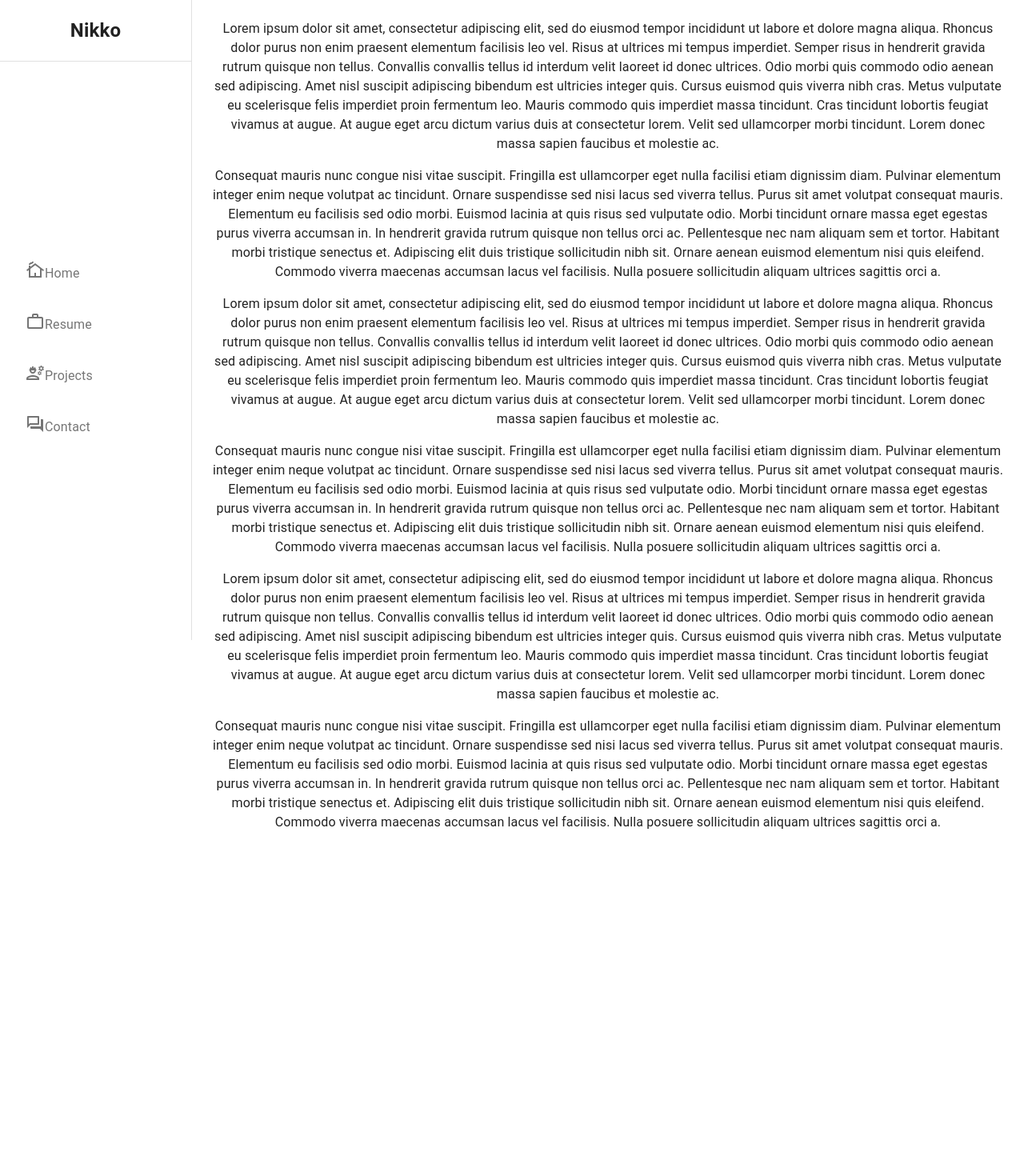
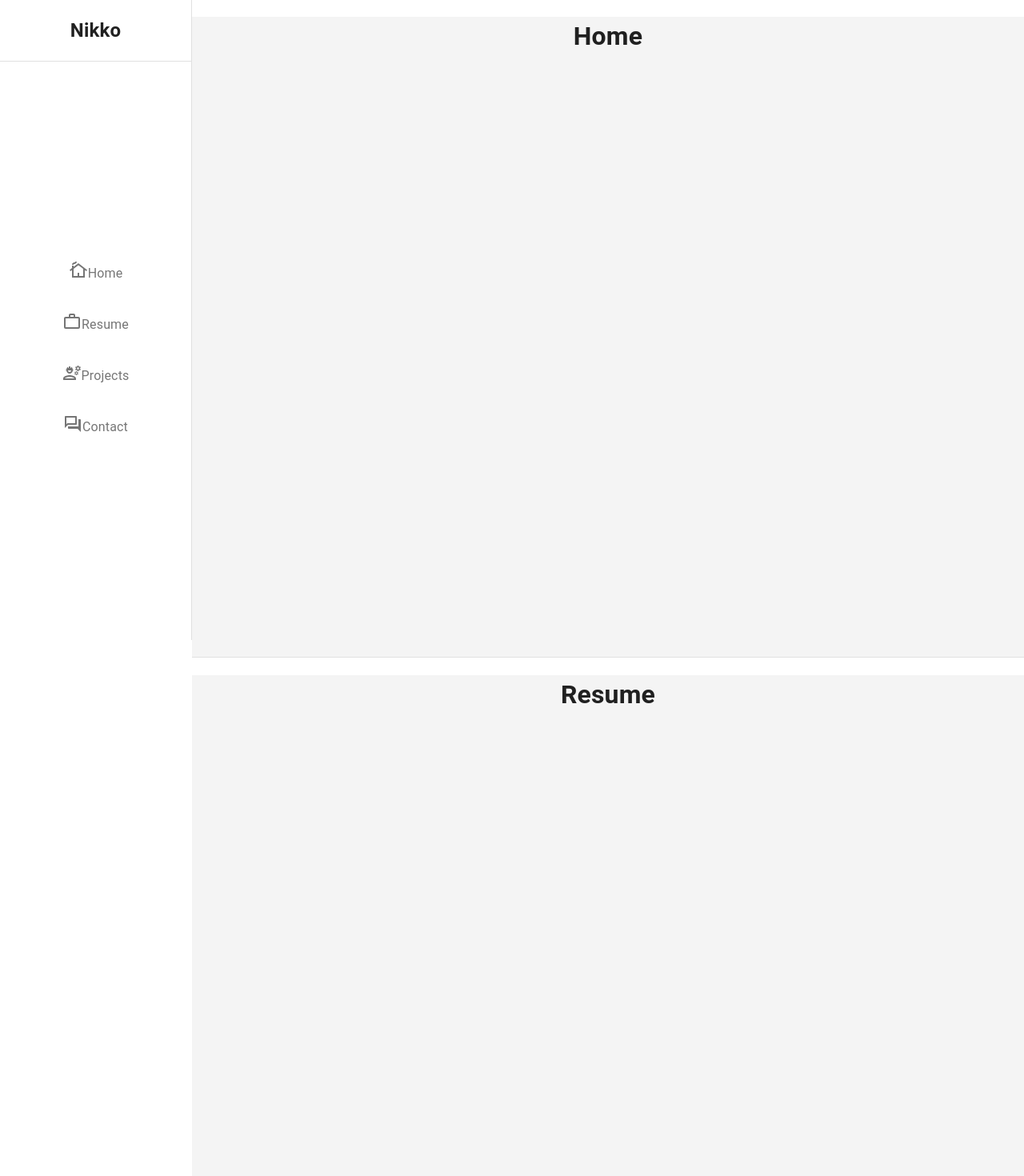
Before and after one commit to nkoda/nkoda.github.io, a React (Create React App) app: page / in a window 1280 px wide. Shown: the top 1470 px of the page at 80% size. Before the commit the page ends 1080 px from the top, so only its background shows below. Built offline with nearby package versions, Linux system fonts and the light colour scheme.

Commit message:
templated the main sections

```diff
--- a/src/App.js
+++ b/src/App.js
@@ -3,103 +3,27 @@ import './App.css';
 import Sidebar from './components/side-bar/side-bar.component';
 import Box from '@mui/material/Box';
 import CssBaseline from '@mui/material/CssBaseline';
-import Toolbar from '@mui/material/Toolbar';
-import Typography from '@mui/material/Typography';
+import HomeSection from './components/main-sections/home.main-section';
+import ResumeSection from './components/main-sections/resume.main-section';
+import ProjectsSection from './components/main-sections/projects.main-section';
+import ContactSection from './components/main-sections/contact.main-section';
 
 
-const drawerWidth = 200;
+const drawerWidth = 195;
 
 function App() {
   return (
     <Box className="App" sx={{display: 'flex'}}>
+      <CssBaseline />
       <Sidebar></Sidebar>
-      <CssBaseline />
-
       <Box
         component="main"
-        sx={{ flexGrow: 1, bgcolor: 'background.default', p: 3 }}
+        sx={{ flexGrow: 1, bgcolor: 'background.default'}}
       >
-        <Typography paragraph>
-          Lorem ipsum dolor sit amet, consectetur adipiscing elit, sed do eiusmod
-          tempor incididunt ut labore et dolore magna aliqua. Rhoncus dolor purus non
-          enim praesent elementum facilisis leo vel. Risus at ultrices mi tempus
-          imperdiet. Semper risus in hendrerit gravida rutrum quisque non tellus.
-          Convallis convallis tellus id interdum velit laoreet id donec ultrices.
-          Odio morbi quis commodo odio aenean sed adipiscing. Amet nisl suscipit
-          adipiscing bibendum est ultricies integer quis. Cursus euismod quis viverra
-          nibh cras. Metus vulputate eu scelerisque felis imperdiet proin fermentum
-          leo. Mauris commodo quis imperdiet massa tincidunt. Cras tincidunt lobortis
-          feugiat vivamus at augue. At augue eget arcu dictum varius duis at
-          consectetur lorem. Velit sed ullamcorper morbi tincidunt. Lorem donec massa
-          sapien faucibus et molestie ac.
-        </Typography>
-        <Typography paragraph>
-          Consequat mauris nunc congue nisi vitae suscipit. Fringilla est ullamcorper
-          eget nulla facilisi etiam dignissim diam. Pulvinar elementum integer enim
-          neque volutpat ac tincidunt. Ornare suspendisse sed nisi lacus sed viverra
-          tellus. Purus sit amet volutpat consequat mauris. Elementum eu facilisis
-          sed odio morbi. Euismod lacinia at quis risus sed vulputate odio. Morbi
-          tincidunt ornare massa eget egestas purus viverra accumsan in. In hendrerit
-          gravida rutrum quisque non tellus orci ac. Pellentesque nec nam aliquam sem
-          et tortor. Habitant morbi tristique senectus et. Adipiscing elit duis
-          tristique sollicitudin nibh sit. Ornare aenean euismod elementum nisi quis
-          eleifend. Commodo viverra maecenas accumsan lacus vel facilisis. Nulla
-          posuere sollicitudin aliquam ultrices sagittis orci a.
-        </Typography>
-        <Typography paragraph>
-          Lorem ipsum dolor sit amet, consectetur adipiscing elit, sed do eiusmod
-          tempor incididunt ut labore et dolore magna aliqua. Rhoncus dolor purus non
-          enim praesent elementum facilisis leo vel. Risus at ultrices mi tempus
-          imperdiet. Semper risus in hendrerit gravida rutrum quisque non tellus.
-          Convallis convallis tellus id interdum velit laoreet id donec ultrices.
-          Odio morbi quis commodo odio aenean sed adipiscing. Amet nisl suscipit
-          adipiscing bibendum est ultricies integer quis. Cursus euismod quis viverra
-          nibh cras. Metus vulputate eu scelerisque felis imperdiet proin fermentum
-          leo. Mauris commodo quis imperdiet massa tincidunt. Cras tincidunt lobortis
-          feugiat vivamus at augue. At augue eget arcu dictum varius duis at
-          consectetur lorem. Velit sed ullamcorper morbi tincidunt. Lorem donec massa
-          sapien faucibus et molestie ac.
-        </Typography>
-        <Typography paragraph>
-          Consequat mauris nunc congue nisi vitae suscipit. Fringilla est ullamcorper
-          eget nulla facilisi etiam dignissim diam. Pulvinar elementum integer enim
-          neque volutpat ac tincidunt. Ornare suspendisse sed nisi lacus sed viverra
-          tellus. Purus sit amet volutpat consequat mauris. Elementum eu facilisis
-          sed odio morbi. Euismod lacinia at quis risus sed vulputate odio. Morbi
-          tincidunt ornare massa eget egestas purus viverra accumsan in. In hendrerit
-          gravida rutrum quisque non tellus orci ac. Pellentesque nec nam aliquam sem
-          et tortor. Habitant morbi tristique senectus et. Adipiscing elit duis
-          tristique sollicitudin nibh sit. Ornare aenean euismod elementum nisi quis
-          eleifend. Commodo viverra maecenas accumsan lacus vel facilisis. Nulla
-          posuere sollicitudin aliquam ultrices sagittis orci a.
-        </Typography>
-        <Typography paragraph>
-          Lorem ipsum dolor sit amet, consectetur adipiscing elit, sed do eiusmod
-          tempor incididunt ut labore et dolore magna aliqua. Rhoncus dolor purus non
-          enim praesent elementum facilisis leo vel. Risus at ultrices mi tempus
-          imperdiet. Semper risus in hendrerit gravida rutrum quisque non tellus.
-          Convallis convallis tellus id interdum velit laoreet id donec ultrices.
-          Odio morbi quis commodo odio aenean sed adipiscing. Amet nisl suscipit
-          adipiscing bibendum est ultricies integer quis. Cursus euismod quis viverra
-          nibh cras. Metus vulputate eu scelerisque felis imperdiet proin fermentum
-          leo. Mauris commodo quis imperdiet massa tincidunt. Cras tincidunt lobortis
-          feugiat vivamus at augue. At augue eget arcu dictum varius duis at
-          consectetur lorem. Velit sed ullamcorper morbi tincidunt. Lorem donec massa
-          sapien faucibus et molestie ac.
-        </Typography>
-        <Typography paragraph>
-          Consequat mauris nunc congue nisi vitae suscipit. Fringilla est ullamcorper
-          eget nulla facilisi etiam dignissim diam. Pulvinar elementum integer enim
-          neque volutpat ac tincidunt. Ornare suspendisse sed nisi lacus sed viverra
-          tellus. Purus sit amet volutpat consequat mauris. Elementum eu facilisis
-          sed odio morbi. Euismod lacinia at quis risus sed vulputate odio. Morbi
-          tincidunt ornare massa eget egestas purus viverra accumsan in. In hendrerit
-          gravida rutrum quisque non tellus orci ac. Pellentesque nec nam aliquam sem
-          et tortor. Habitant morbi tristique senectus et. Adipiscing elit duis
-          tristique sollicitudin nibh sit. Ornare aenean euismod elementum nisi quis
-          eleifend. Commodo viverra maecenas accumsan lacus vel facilisis. Nulla
-          posuere sollicitudin aliquam ultrices sagittis orci a.
-        </Typography>
+        <HomeSection/>
+        <ResumeSection/>
+        <ProjectsSection/>
+        <ContactSection/>
       </Box>
     </Box>
   );
--- /dev/null
+++ b/src/components/main-sections/contact.main-section.jsx
@@ -0,0 +1,20 @@
+import React from "react";
+import MainSection from "./main-sections.component";
+import Divider from '@mui/material/Divider';
+
+const ContactSection = () => {
+    return(
+        <div>
+            <MainSection
+                id='Home'
+                content={
+                    <div>
+                        <h1>Contact</h1>
+                    </div>
+                }/>
+            <Divider></Divider>
+        </div>
+    )
+}
+
+export default ContactSection;
--- /dev/null
+++ b/src/components/main-sections/home.main-section.jsx
@@ -0,0 +1,20 @@
+import React from "react";
+import MainSection from "./main-sections.component";
+import Divider from '@mui/material/Divider';
+
+const HomeSection = () => {
+    return(
+        <div>
+            <MainSection
+                id='Home'
+                content={
+                    <div>
+                        <h1>Home</h1>
+                    </div>
+                }/>
+            <Divider></Divider>
+        </div>
+    )
+}
+
+export default HomeSection;
--- /dev/null
+++ b/src/components/main-sections/main-sections.component.jsx
@@ -0,0 +1,17 @@
+import React from "react";
+import Box from '@mui/material/Box';
+
+const MainSection = ({ id, content, color='#F4F4F4'}) => {
+    return(
+        <div>
+            <Box
+            id={id}
+            sx={{height: '100vh', bgcolor: color }}
+            >
+                {content}
+            </Box>
+        </div>
+    )
+}
+
+export default MainSection;
--- /dev/null
+++ b/src/components/main-sections/projects.main-section.jsx
@@ -0,0 +1,20 @@
+import React from "react";
+import MainSection from "./main-sections.component";
+import Divider from '@mui/material/Divider';
+
+const ProjectsSection = () => {
+    return(
+        <div>
+            <MainSection
+                id='Home'
+                content={
+                    <div>
+                        <h1>Projects</h1>
+                    </div>
+                }/>
+            <Divider></Divider>
+        </div>
+    )
+}
+
+export default ProjectsSection;
--- /dev/null
+++ b/src/components/main-sections/resume.main-section.jsx
@@ -0,0 +1,20 @@
+import React from "react";
+import MainSection from "./main-sections.component";
+import Divider from '@mui/material/Divider';
+
+const ResumeSection = ({}) => {
+    return(
+        <div>
+            <MainSection
+                id='Home'
+                content={
+                    <div>
+                        <h1>Resume</h1>
+                    </div>
+                }/>
+            <Divider></Divider>
+        </div>
+    )
+}
+
+export default ResumeSection;
--- /dev/null
+++ b/src/components/side-bar/side-bar-button.component.jsx
@@ -0,0 +1,26 @@
+import React from "react";
+import ListItemButton from '@mui/material/ListItemButton';
+import ListItemIcon from '@mui/material/ListItemIcon';
+import ListItemText from '@mui/material/ListItemText'
+import ListItem from '@mui/material/ListItem';
+
+const SideBarButton = ({ icon, label, onClick }) => {
+    return (
+        <ListItem
+            sx={{
+                display: 'flex',
+                flexDirection: 'column',
+                alignItems: 'center',
+                justifyContent: 'center',
+            }}>
+        <ListItemButton onClick={onClick}>
+          <ListItemIcon >
+            {icon}
+            <ListItemText primary={label}/>
+          </ListItemIcon>
+        </ListItemButton>
+      </ListItem>
+    )
+}
+
+export default SideBarButton;
--- a/src/components/side-bar/side-bar.component.jsx
+++ b/src/components/side-bar/side-bar.component.jsx
@@ -9,6 +9,7 @@ import WorkOutlineOutlinedIcon from '@mui/icons-material/WorkOutlineOutlined';
 import EngineeringOutlinedIcon from '@mui/icons-material/EngineeringOutlined';
 import CottageOutlinedIcon from '@mui/icons-material/CottageOutlined';
 import ForumOutlinedIcon from '@mui/icons-material/ForumOutlined';
+import SideBarButton from './side-bar-button.component';
 
 const drawerWidth = 240;
 
@@ -37,39 +38,26 @@ const SideBar = ()  => {
         height: '100%',
       }}
     >
-      <ListItem>
-        <ListItemButton>
-          <ListItemIcon>
-            <CottageOutlinedIcon>
-            </CottageOutlinedIcon>
-            <ListItemText primary='Home'/>
-          </ListItemIcon>
-        </ListItemButton>
-      </ListItem>
-      <ListItem>
-        <ListItemButton>
-          <ListItemIcon>
-            <WorkOutlineOutlinedIcon />
-            <ListItemText primary='Resume'/>
-          </ListItemIcon>
-        </ListItemButton>
-      </ListItem>
-      <ListItem>
-        <ListItemButton>
-          <ListItemIcon>
-            <EngineeringOutlinedIcon />
-            <ListItemText primary='Projects'/>
-          </ListItemIcon>
-        </ListItemButton>
-      </ListItem>
-      <ListItem>
-        <ListItemButton>
-          <ListItemIcon>
-            <ForumOutlinedIcon />
-            <ListItemText primary='Contact'/>
-          </ListItemIcon>
-        </ListItemButton>
-      </ListItem>
+      <SideBarButton
+        icon={<CottageOutlinedIcon/>}
+        label='Home'
+        onClick={console.log('hi')}
+      ></SideBarButton>
+      <SideBarButton
+        icon={<WorkOutlineOutlinedIcon/>}
+        label='Resume'
+        onClick={console.log('hi')}
+      ></SideBarButton>
+      <SideBarButton
+        icon={<EngineeringOutlinedIcon/>}
+        label='Projects'
+        onClick={console.log('hi')}
+      ></SideBarButton>
+      <SideBarButton
+        icon={<ForumOutlinedIcon/>}
+        label='Contact'
+        onClick={console.log('hi')}
+      ></SideBarButton>
     </List>
   </Drawer>
   );
```
